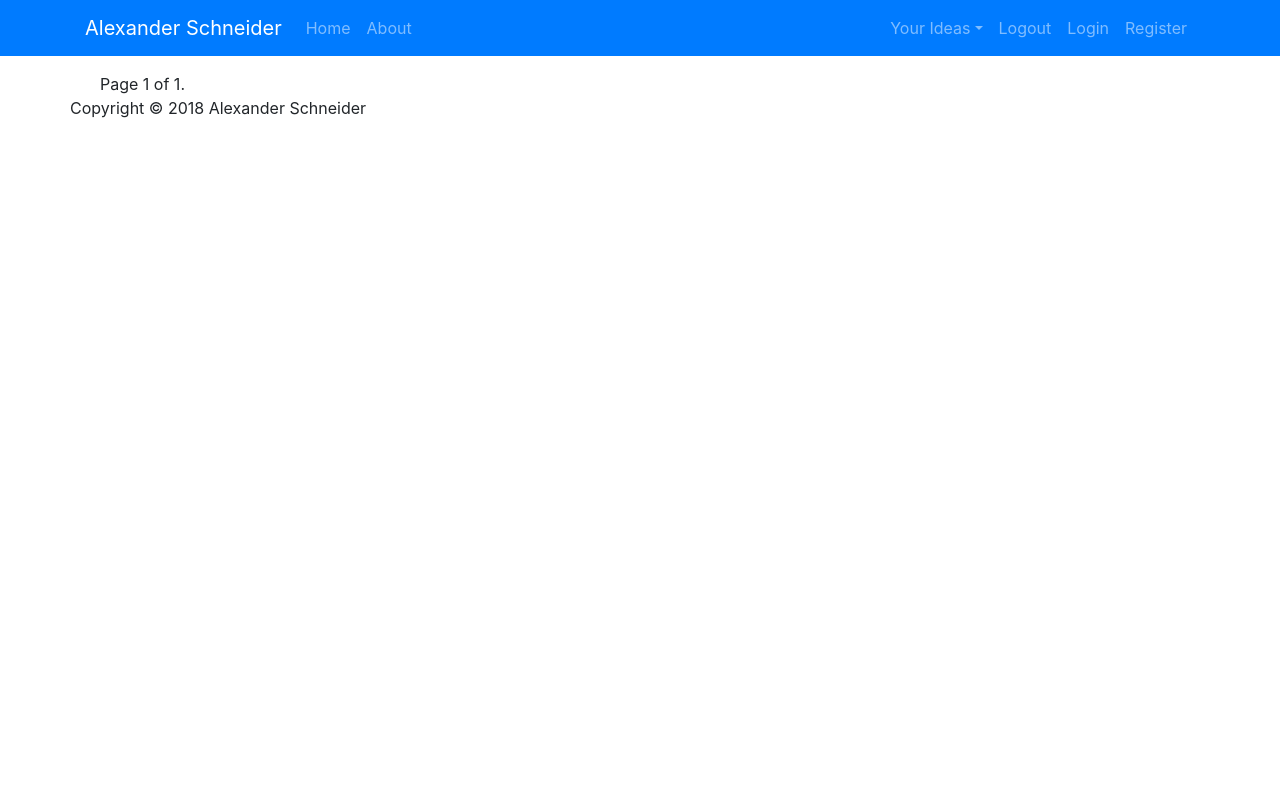
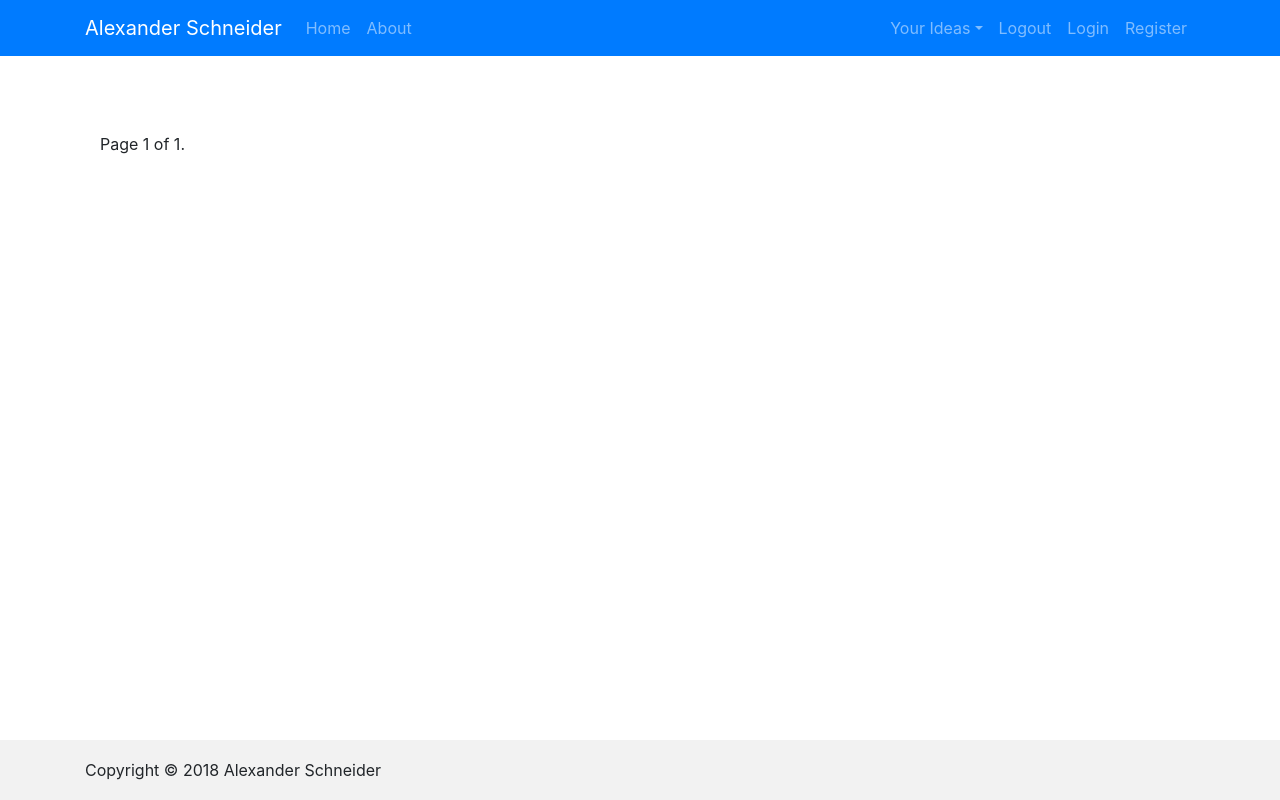
Before and after one commit to Wegi/django-blog, a Django app: page /blog/posts/ in a window 1280 px wide. Run offline with Django 3.2, Linux system fonts and the light colour scheme; data that the repository does not hold is empty; some libraries are stand-ins or nearby versions.

Commit message:
Add footer and sass

```diff
--- a/blog/blogengine/views.py
+++ b/blog/blogengine/views.py
@@ -11,5 +11,5 @@ def all_posts(request):
 
 
 def post(request, slug):
-    post = Post.objects.get(slug=slug)
-    return render(request, "blogengine/post.html", {'post': post})
+    single_post = Post.objects.get(slug=slug)
+    return render(request, "blogengine/post.html", {'post': single_post})
--- /dev/null
+++ b/blog/static/css/main.css
@@ -0,0 +1,31 @@
+html {
+  position: relative;
+  min-height: 100%; }
+
+body {
+  /* Margin bottom by footer height */
+  margin-bottom: 60px; }
+
+.footer {
+  position: absolute;
+  bottom: 0;
+  left: 0;
+  width: 100%;
+  height: 60px;
+  line-height: 60px;
+  background-color: #f2f2f2; }
+
+body > .container {
+  padding: 60px 15px 0; }
+
+.footer > .container {
+  padding-right: 15px;
+  padding-left: 15px; }
+
+.footer p {
+  margin-bottom: 0; }
+
+code {
+  font-size: 80%; }
+
+/*# sourceMappingURL=main.css.map */
--- /dev/null
+++ b/blog/static/css/main.sass
@@ -0,0 +1,29 @@
+html
+  position: relative
+  min-height: 100%
+
+body
+  /* Margin bottom by footer height */
+  margin-bottom: 60px
+
+.footer
+  position: absolute
+  bottom: 0
+  left: 0
+  width: 100%
+  height: 60px /* Set the fixed height of the footer here */
+  line-height: 60px /* Vertically center the text there */
+  background-color: #f2f2f2
+
+body > .container
+  padding: 60px 15px 0
+
+.footer > .container
+  padding-right: 15px
+  padding-left: 15px
+
+.footer p
+  margin-bottom: 0
+
+code
+  font-size: 80%
--- a/blog/templates/base.html
+++ b/blog/templates/base.html
@@ -8,9 +8,10 @@
     <meta name="author" content="Alexander Schneider">
     <title>{% block title %}Alexander Schneider{% endblock %}</title>
     <link rel="stylesheet" href="{% static 'node_modules/bootstrap/dist/css/bootstrap.min.css' %}">
+    <link rel="stylesheet" href="{% static 'css/main.css' %}">
     {% block additional_headers %}{% endblock %}
 </head>
-
+<body>
     <nav class="navbar navbar-expand-sm navbar-dark bg-primary mb-3">
         <div class="container">
             <a class="navbar-brand" href="/">Alexander Schneider</a>
@@ -60,11 +61,12 @@
     </main><!-- /.container -->
 
 
-    <div class="container footer">
-        <div class="row">
+    <footer class="footer">
+        <div class="container">
             <p>Copyright &copy; {% now "Y" %} Alexander Schneider</p>
         </div>
-    </div>
+    </footer>
+
     <script src="{% static 'node_modules/jquery/dist/jquery.min.js' %}"></script>
     <script src="{% static 'node_modules/bootstrap/dist/js/bootstrap.min.js' %}"></script>
 </body>
```
Also changed, not shown: 1 other file.
